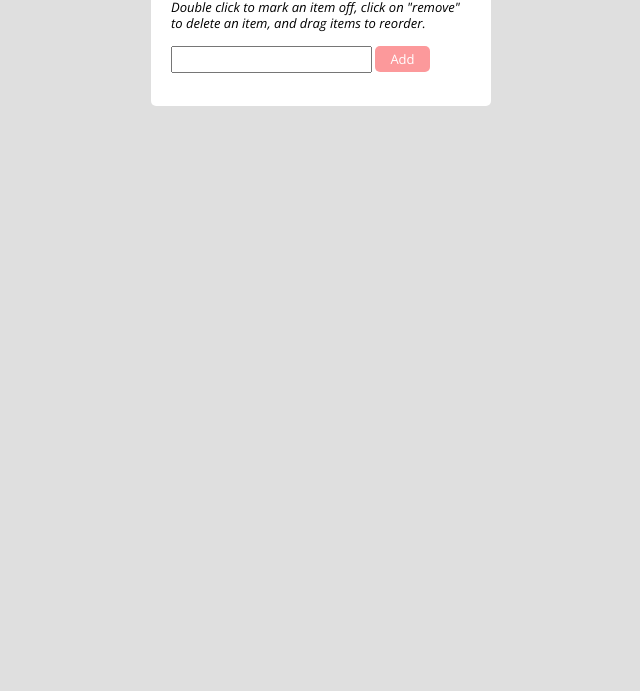
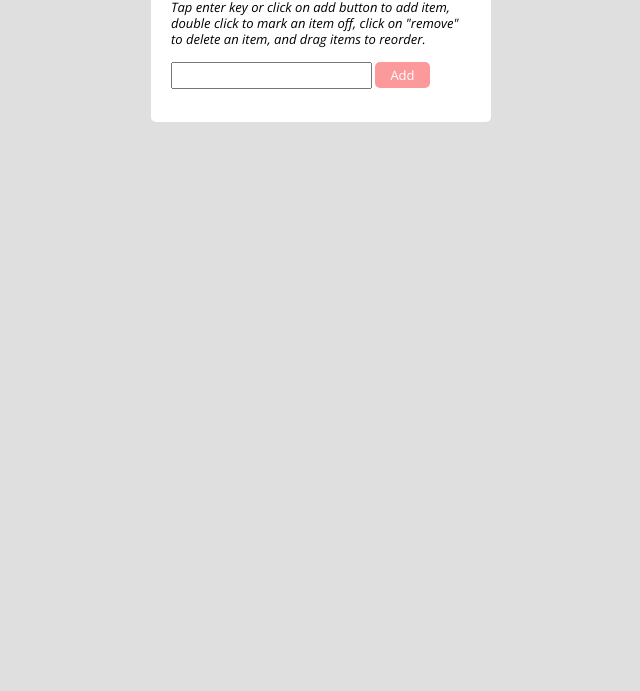
Before and after one commit to Udokailodigwe/To-Do-List-App, a plain HTML site: page index.html in a window 1280 px wide. Shown: the part 109-800 px from the top of the page, without its empty margins (319-959 px from the left). Drawn offline with nearby package versions, Linux system fonts and the light colour scheme.

Commit message:
Edited textnode for <p> tag.

```diff
--- a/index.html
+++ b/index.html
@@ -12,7 +12,7 @@
 <body>
    <div class="container">
       <h2>To Do List App</h2>
-      <p><em> Double click to mark an item off, click on "remove" to delete an item, and drag items to reorder.</em></p>
+      <p><em> Tap enter key or click on add button to add item, double click to mark an item off, click on "remove" to delete an item, and drag items to reorder.</em></p>
 
       <form name="toDoList">
          <input type="text" name="ListItem" id="input" />
```
